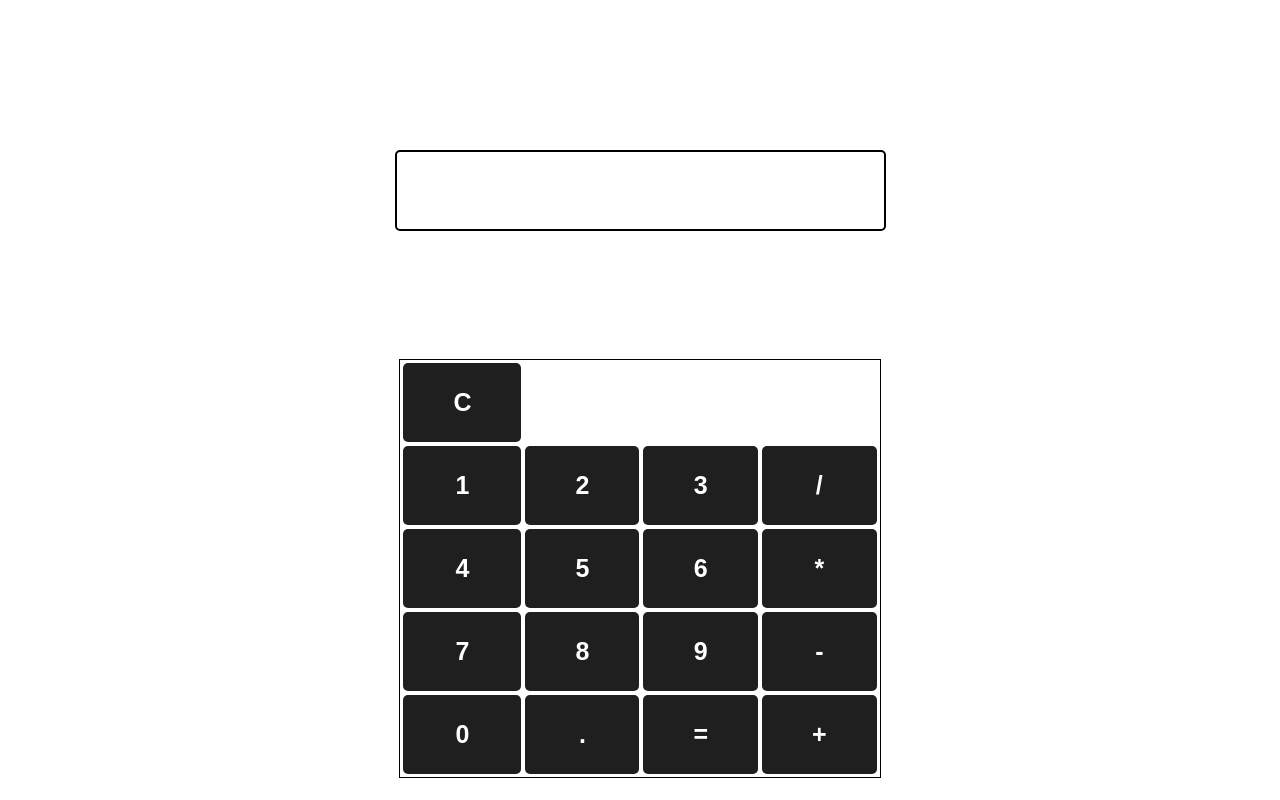
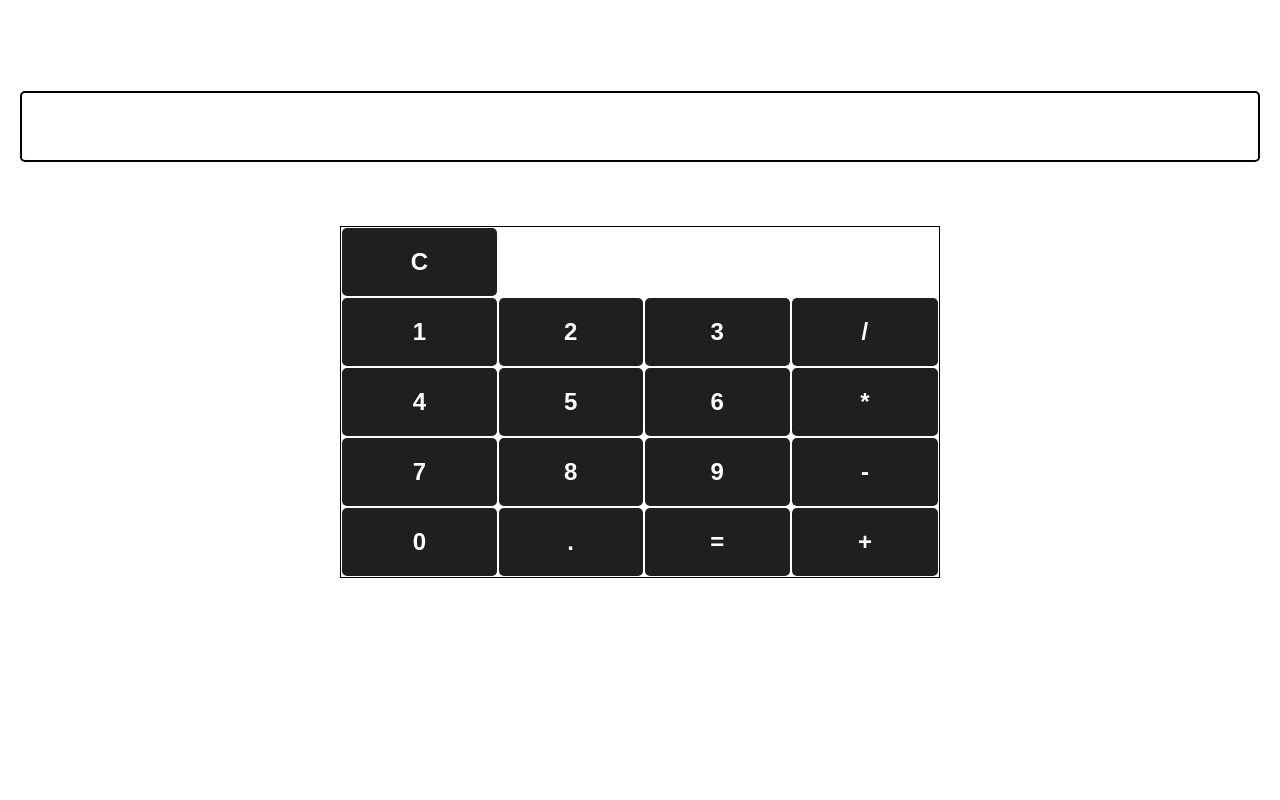
Before and after one commit to Toji-0/mycal, a plain HTML site: page index.html in a window 1280 px wide. Drawn offline with Linux system fonts and the light colour scheme.

Commit message:
Update styles.css

```diff
--- a/styles.css
+++ b/styles.css
@@ -5,38 +5,61 @@ body {
 }
 
 .equation {
-    margin-top: 10%;
+    margin-top: 5%;
     text-align: center;
-    font-size: 5rem;
-
+    font-size: 3rem;
 }
 
+
+@media (min-width: 768px) {
+    .equation {
+        font-size: 5rem;
+    }
+}
 
 table {
     position: relative;
     border: 1px solid black;
-    margin-top: 10%;
-    margin-left: auto;
-    margin-right: auto;
+    margin: 5% auto;
+    width: 90%;
+    max-width: 600px;
+    border-collapse: collapse;
 }
 
 input[type="button"] {
     width: 100%;
-    padding: 25px 50px;
+    padding: 15px;
     background-color: rgb(31, 31, 31);
     color: white;
-    font-size: 25px;
+    font-size: 1.2rem; /* Scaled font size */
     font-weight: bold;
     border: none;
     border-radius: 5px;
 }
 
+input[type="button"]:hover {
+    background-color: rgb(50, 50, 50);
+    cursor: pointer;
+}
+
 input[type="text"] {
-    padding: 20px 25px;
+    width: calc(100% - 40px);
+    padding: 15px;
     text-align: center;
-    font-size: 2rem;
+    font-size: 1.5rem;
     font-weight: bold;
-    border: none;
+    border: 2px solid rgb(0, 0, 0);
     border-radius: 5px;
-    border: 2px solid rgb(0, 0, 0);
+    box-sizing: border-box;
 }
+
+@media (min-width: 768px) {
+    input[type="text"] {
+        font-size: 2rem;
+    }
+
+    input[type="button"] {
+        padding: 20px;
+        font-size: 1.5rem;
+    }
+}
```
